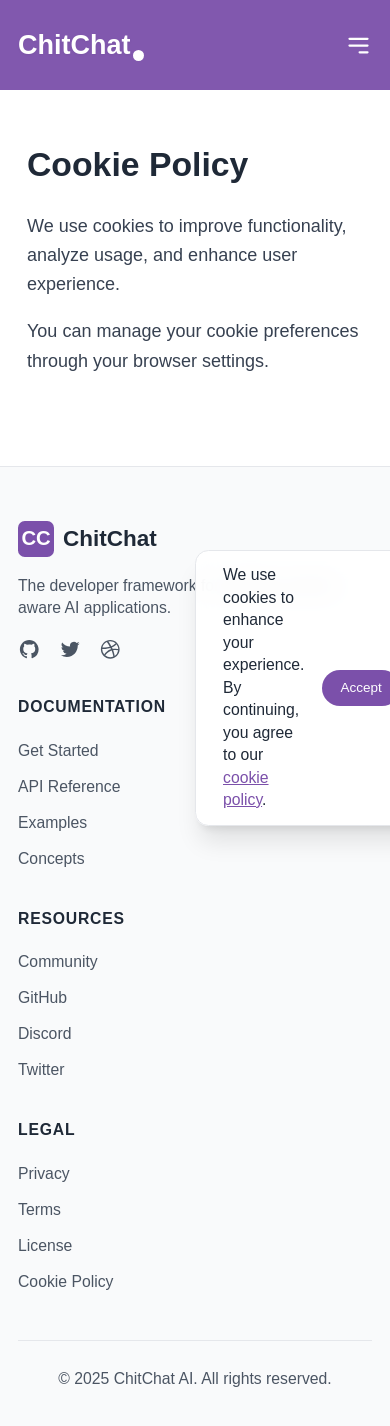
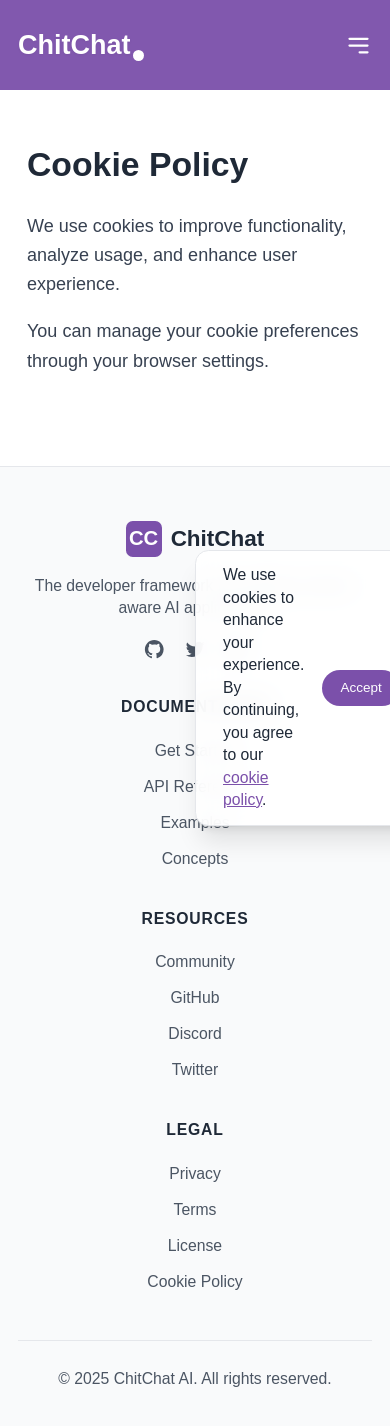
Before and after one commit to ChitChatAI/chitchat_site, a React (Vite) app: page /cookie-policy in a window 390 px wide. Shown: the top 1426 px of the page. Built offline with nearby package versions, Linux system fonts and the light colour scheme; no server answers; a web font is replaced by a local one.

Commit message:
fix: make the footer layout responsive

```diff
--- a/src/components/Features.tsx
+++ b/src/components/Features.tsx
@@ -63,11 +63,11 @@ const Features: React.FC = () => {
           </p>
         </div>
 
-        <div className="grid grid-cols-1 sm:grid-cols-1 md:grid-cols-3 gap-8 max-w-6xl mx-auto">
+        <div className="grid grid-cols-1 sm:grid-cols-2 md:grid-cols-3 gap-8 max-w-6xl mx-auto">
           {features.map((feature, index) => (
             <div
               key={index}
-              className="scroll-review opacity-0 transform translate-y-10 transition-all duration-500 ease-in-out hover:scale-105 hover:shadow-lg"
+              className="scroll-review opacity-0 transform translate-y-10 transition-all duration-500 ease-in-out hover:scale-105 hover:shadow-lg h-full sm:col-span-1 md:col-span-1"
             >
               <FeatureCard
                 title={feature.title}
--- a/src/components/Footer.tsx
+++ b/src/components/Footer.tsx
@@ -20,11 +20,11 @@ const Footer: React.FC = () => {
   }, []);
 
   return (
-    <footer className="bg-gray-50 py-12 border-t border-gray-200">
-      <div className="container mx-auto px-4">
-        <div className="grid grid-cols-1 sm:grid-cols-2 md:grid-cols-4 gap-8 max-w-6xl mx-auto">
-          <div>
-            <div className="flex items-center space-x-2 mb-4">
+    <footer className="bg-gray-50 py-12 border-t border-gray-200 text-center">
+      <div className="max-w-6xl mx-auto px-4">
+        <div className="grid grid-cols-1 sm:grid-cols-2 md:grid-cols-4 gap-8 place-items-center">
+          <div className="text-center">
+            <div className="flex items-center space-x-2 mb-4 justify-center">
               <div className="w-8 h-8 bg-theme-main rounded-md flex items-center justify-center">
                 <span className="text-white font-bold text-lg">CC</span>
               </div>
@@ -33,7 +33,7 @@ const Footer: React.FC = () => {
             <p className="text-sm text-gray-600">
               The developer framework for building context-aware AI applications.
             </p>
-            <div className="flex space-x-4 mt-4">
+            <div className="flex space-x-4 mt-4 justify-center">
               <a href="#" className="text-gray-600 hover:text-theme-main transition-all duration-200">
                 <svg className="w-5 h-5" fill="currentColor" viewBox="0 0 24 24" aria-hidden="true">
                   <path fillRule="evenodd" d="M12 2C6.477 2 2 6.484 2 12.017c0 4.425 2.865 8.18 6.839 9.504.5.092.682-.217.682-.483 0-.237-.008-.868-.013-1.703-2.782.605-3.369-1.343-3.369-1.343-.454-1.158-1.11-1.466-1.11-1.466-.908-.62.069-.608.069-.608 1.003.07 1.531 1.032 1.531 1.032.892 1.53 2.341 1.088 2.91.832.092-.647.35-1.088.636-1.338-2.22-.253-4.555-1.113-4.555-4.951 0-1.093.39-1.988 1.029-2.688-.103-.253-.446-1.272.098-2.65 0 0 .84-.27 2.75 1.026A9.564 9.564 0 0112 6.844c.85.004 1.705.115 2.504.337 1.909-1.296 2.747-1.027 2.747-1.027.546 1.379.202 2.398.1 2.651.64.7 1.028 1.595 1.028 2.688 0 3.848-2.339 4.695-4.566 4.943.359.309.678.92.678 1.855 0 1.338-.012 2.419-.012 2.747 0 .268.18.58.688.482A10.019 10.019 0 0022 12.017C22 6.484 17.522 2 12 2z" clipRule="evenodd" />
@@ -62,6 +62,7 @@ const Footer: React.FC = () => {
             </ul>
           </div>
 
+
           <div>
             <h3 className="text-sm font-semibold text-gray-800 mb-4 uppercase tracking-wider">Resources</h3>
             <ul className="space-y-2">
@@ -83,7 +84,7 @@ const Footer: React.FC = () => {
           </div>
         </div>
 
-        <div className="scroll-review mt-10 pt-6 border-t border-gray-200 text-center opacity-0 transform translate-y-10">
+        <div className="scroll-review mt-10 pt-6 border-t border-gray-200 opacity-0 transform translate-y-10">
           <p className="text-sm text-gray-600">&copy; {new Date().getFullYear()} ChitChat AI. All rights reserved.</p>
         </div>
       </div>
--- a/src/pages/Solutions.tsx
+++ b/src/pages/Solutions.tsx
@@ -192,7 +192,7 @@ const Solutions: React.FC = () => {
         <section className="bg-white py-20 px-6 relative overflow-hidden">
           <div className="absolute inset-0 bg-gradient-to-b from-gray-50 via-white to-gray-100 z-0"></div>
 
-          <div className="max-w-6xl mx-auto text-center scroll-review opacity-0 transform translate-y-10 relative z-10">
+          <div className="max-w-6xl mx-auto text-center relative z-10">
             <h2 ref={headerRef} className="text-4xl md:text-5xl font-bold mb-6 text-gray-900 whitespace-pre-line">
               {headerText}
             </h2>
```
